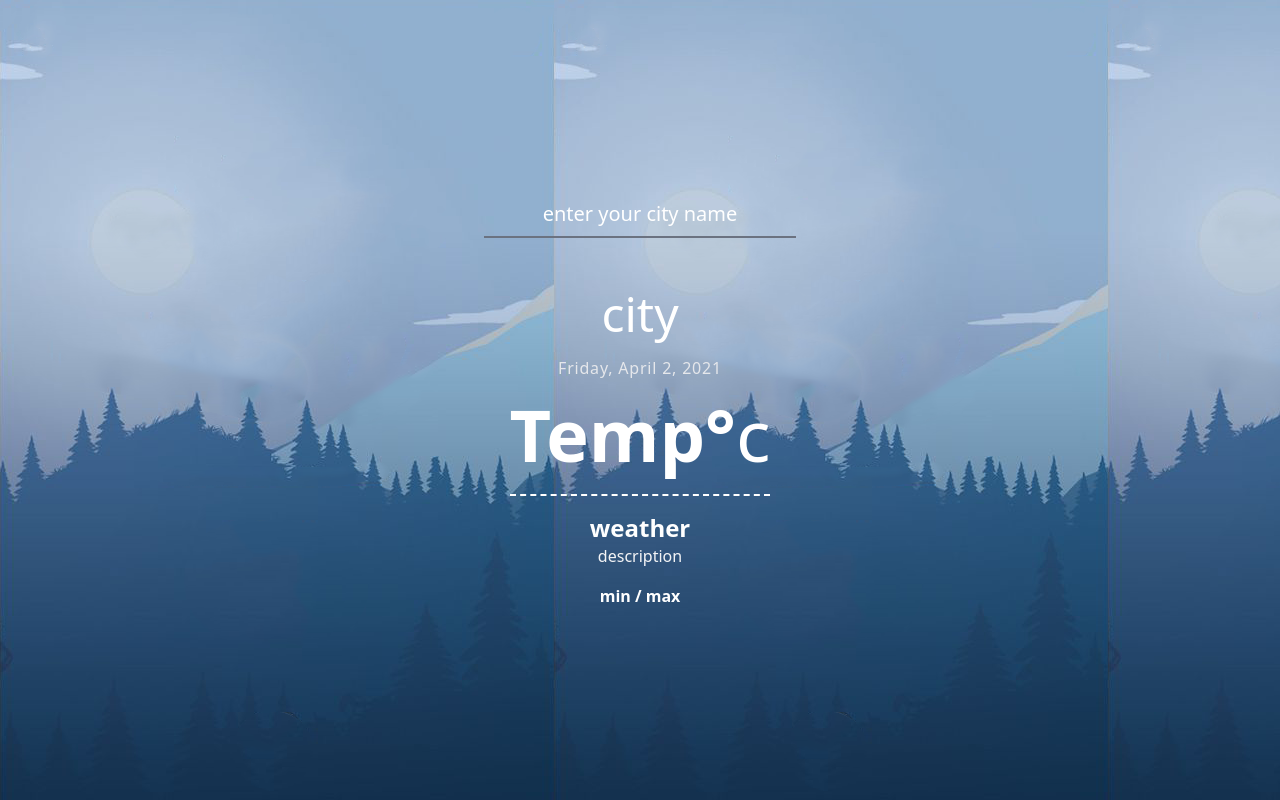
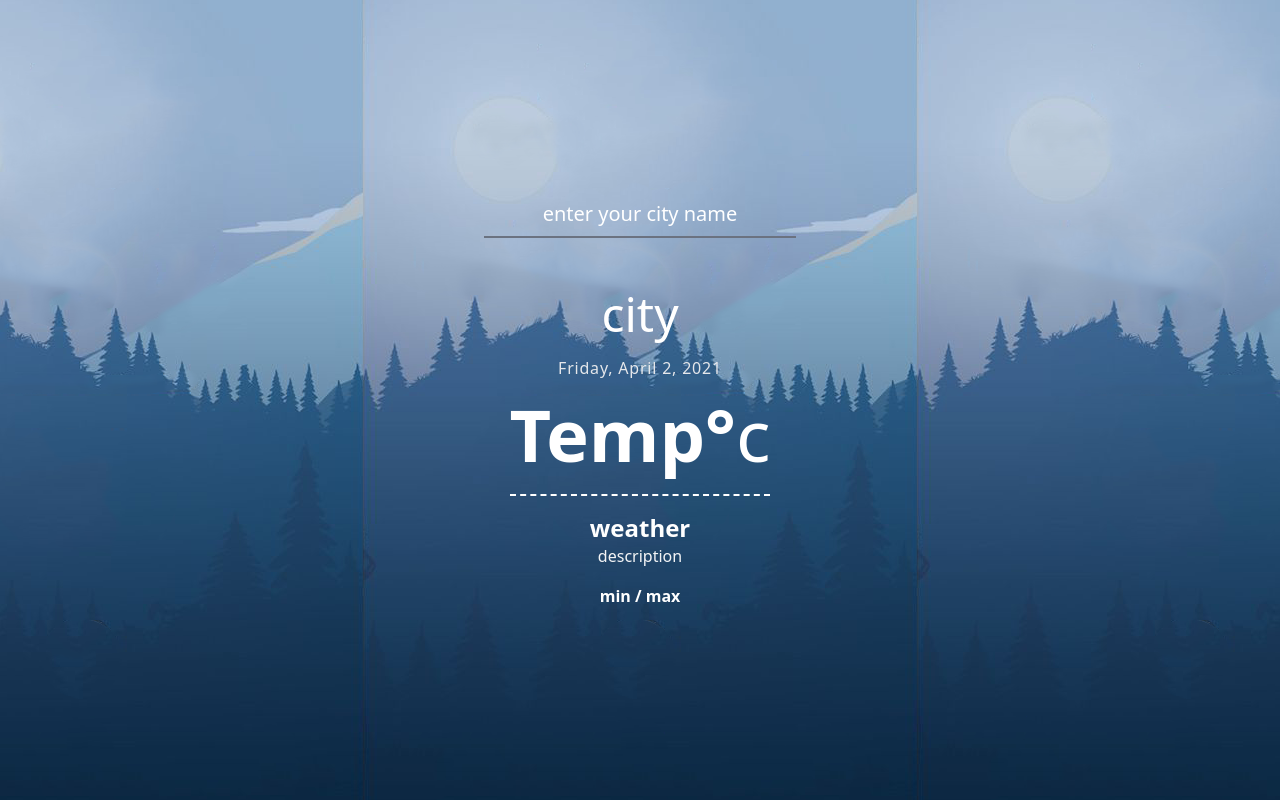
Before and after one commit to erfanansari/react-redux-weather-app, a React (Create React App) app: page / in a window 1280 px wide. Built offline with nearby package versions, Linux system fonts and the light colour scheme.

Commit message:
refactoring

```diff
--- a/src/components/App.js
+++ b/src/components/App.js
@@ -1,79 +1,12 @@
 import React from "react";
-import {connect} from "react-redux";
-import {fetchData, getInputValue} from "../actions";
-import '../index.css'
-import cloudy from '../assets/images/clouds.png'
-import sunny from '../assets/images/sunny.png'
+import WeatherUI from "./WeatherUI";
+import Container from "./Container";
 
-class App extends React.Component {
-    handleSubmit = (e) => {
-        e.preventDefault();
-        this.props.fetchData()
-    }
-
-    handleChange = (e) => {
-        this.props.getInputValue(e.target.value)
-    }
-
-    renderDate() {
-        const now = new Date();
-        const options = {
-            month: 'long',
-            day: 'numeric',
-            year: 'numeric',
-            weekday: 'long'
-        };
-        return new Intl.DateTimeFormat('en-US', options).format(now);
-    }
-
-
-    render() {
-        const {data} = this.props;
-        const conditions = ['Clear', 'Dust', 'Ash', 'Squall', 'Smoke', 'Tornado', 'Sand'];
-        const weatherCondition = data.weather ? data.weather[0].main : null;
-        return (
-            <div className="ui-container"
-                 style={{background: `url(${conditions.includes(weatherCondition) ? sunny : cloudy})`}}>
-                <div
-                    className="sm:max-w-full space-y-4 text-center max-h-screen"
-                    key={data.id}>
-                    <form className="" onSubmit={this.handleSubmit}>
-                        <input
-                            placeholder="enter your city name"
-                            className="border-b-2 placeholder-white border-gray-500 text-center md:mt-0 mb-9 bg-transparent mb-9 p-2 outline-none font-medium text-xl"
-                            onChange={this.handleChange}
-                            value={this.props.city} type="text"
-                            name="input"/>
-                    </form>
-                    {data.cod !== 200 && data.cod !== undefined ?
-                        <h1 className="font-normal text-2xl text-red-500">{`Error${data.cod}: ${data.message}`}</h1> : ''}
-                    <h1 className="font-normal text-5xl my-2 text-white">{data.name || 'city'}</h1>
-                    <h1 className="tracking-wider text-gray-200 font-medium py-0.5">{this.renderDate()}</h1>
-                    <h1 className="font-bold text-white text-7xl border-b-2 border-white border-dashed inline-block pb-6">{data.main ? `${Math.round(data.main.temp)}` : '' || 'Temp'}°<span
-                        className="font-medium">c</span></h1>
-                    <div className="flex items-center justify-center">
-                        <div>
-                            <h1 className="font-bold text-2xl text-white">{data.weather ? `${data.weather[0].main}` : '' || 'weather'}</h1>
-                            <h1 className="font-medium text-gray-100">{data.weather ? `${data.weather[0].description}` : '' || 'description'}</h1>
-                        </div>
-                        {data.weather ? <img
-                            src={`http://openweathermap.org/img/wn/${data.weather[0].icon}@2x.png`}
-                            alt="icon"/> : ''}
-                    </div>
-                    <h1 className="font-bold text-white">{data.main ? `${Math.floor(data.main.temp_min)}°c / ${Math.round(data.main.temp_max)}°c` : '' || 'min / max'}</h1>
-                </div>
-            </div>
-        )
-    }
+const App = () => {
+    return (
+        <Container>
+            <WeatherUI/>
+        </Container>
+    )
 }
-
-const mapStateToProps = state => {
-    return {
-        data: state.data,
-        city: state.city.searchTerm
-    }
-}
-export default connect(mapStateToProps, {
-    fetchData,
-    getInputValue
-})(App)
+export default App
--- /dev/null
+++ b/src/components/Container.js
@@ -0,0 +1,24 @@
+import React from 'react';
+import sunny from "../assets/images/sunny.png";
+import cloudy from "../assets/images/clouds.png";
+import {connect} from "react-redux";
+
+const Container = ({data, children}) => {
+    const conditions = ['Clear', 'Dust', 'Ash', 'Squall', 'Smoke', 'Tornado', 'Sand'];
+    const weatherCondition = data.weather ? data.weather[0].main : null;
+    return (
+        <div className="ui-container"
+             style={{background: `url(${conditions.includes(weatherCondition) ? sunny : cloudy}) center fixed`}}>
+            {children}
+        </div>
+    );
+};
+
+
+const mapStateToProps = ({data, searchTerm}) => {
+    return {
+        data,
+        searchTerm
+    }
+}
+export default connect(mapStateToProps, null)(Container)
--- /dev/null
+++ b/src/components/Date.js
@@ -0,0 +1,21 @@
+import React from 'react';
+import '../index.css'
+
+const getDate = () => {
+    const now = new Date();
+    const options = {
+        month: 'long',
+        day: 'numeric',
+        year: 'numeric',
+        weekday: 'long'
+    };
+    return new Intl.DateTimeFormat('en-US', options).format(now);
+}
+
+const LongDate = () => {
+    return (
+        <h1 className="h1-data">{getDate()}</h1>
+    );
+};
+
+export default LongDate;
--- /dev/null
+++ b/src/components/Error.js
@@ -0,0 +1,21 @@
+import React from 'react';
+import {connect} from "react-redux";
+import '../index.css'
+
+const Error = ({data}) => {
+    return (
+        <>
+            {
+                data.cod !== 200 && data.cod !== undefined ?
+                    <h1 className="font-normal text-2xl text-red-500">{`Error${data.cod}: ${data.message}`}</h1> : ''
+            }
+        </>
+    );
+};
+
+const mapStateToProps = ({data}) => {
+    return {
+        data
+    }
+}
+export default connect(mapStateToProps, null)(Error)
--- /dev/null
+++ b/src/components/SearchTermInput.js
@@ -0,0 +1,39 @@
+import React from 'react';
+import {connect} from "react-redux";
+import {fetchData, getInputValue} from "../actions";
+import '../index.css'
+class SearchTermInput extends React.Component {
+    handleSubmit = (e) => {
+        e.preventDefault();
+        this.props.fetchData()
+    }
+
+    handleChange = (e) => {
+        this.props.getInputValue(e.target.value)
+    }
+
+    render() {
+        return (
+            <form className="" onSubmit={this.handleSubmit}>
+                <input
+                    placeholder="enter your city name"
+                    className="search-term-input text-center"
+                    onChange={this.handleChange}
+                    value={this.props.city} type="text"
+                    name="input"/>
+            </form>
+        )
+    };
+
+}
+
+const mapStateToProps = ({data, searchTerm}) => {
+    return {
+        data,
+        searchTerm
+    }
+}
+export default connect(mapStateToProps, {
+    fetchData,
+    getInputValue
+})(SearchTermInput);
--- /dev/null
+++ b/src/components/WeatherCondition.js
@@ -0,0 +1,25 @@
+import React from 'react';
+import {connect} from "react-redux";
+
+import '../index.css'
+
+const WeatherCondition = ({data}) => {
+    return (
+        <div className="flex-center">
+            <div>
+                <h1 className="font-bold text-2xl text-white">{data.weather ? `${data.weather[0].main}` : 'weather'}</h1>
+                <h1 className="font-medium text-gray-100">{data.weather ? `${data.weather[0].description}` : 'description'}</h1>
+            </div>
+            {data.weather && <img
+                src={`http://openweathermap.org/img/wn/${data.weather[0].icon}@2x.png`}
+                alt="icon"/>}
+        </div>
+    );
+};
+const mapStateToProps = ({data, searchTerm}) => {
+    return {
+        data,
+        searchTerm
+    }
+}
+export default connect(mapStateToProps, null)(WeatherCondition);
--- /dev/null
+++ b/src/components/WeatherUI.js
@@ -0,0 +1,29 @@
+import React from 'react';
+import SearchTermInput from "./SearchTermInput";
+import Error from "./Error";
+import Date from "./Date";
+import WeatherCondition from "./WeatherCondition";
+import {connect} from "react-redux";
+import '../index.css'
+
+const WeatherUi = ({data}) => {
+    return (
+        <div className="sm:max-w-full space-y-4 text-center max-h-screen">
+            <SearchTermInput/>
+            <Error/>
+            <h1 className="font-normal text-5xl my-2 text-white">{data.name || 'city'}</h1>
+            <Date/>
+            <h1 className="h1-temp font-bold text-white">{data.main ? `${Math.round(data.main.temp)}` : 'Temp'}°<span
+                className="font-medium">c</span></h1>
+            <WeatherCondition/>
+            <h1 className="font-bold text-white">{data.main ? `${Math.floor(data.main.temp_min)}°c / ${Math.round(data.main.temp_max)}°c` : 'min / max'}</h1>
+        </div>
+    );
+};
+const mapStateToProps = ({data, searchTerm}) => {
+    return {
+        data,
+        searchTerm
+    }
+}
+export default connect(mapStateToProps, null)(WeatherUi);
--- a/src/index.css
+++ b/src/index.css
@@ -1,22 +1,32 @@
 @tailwind base;
 @tailwind components;
 
-.ui-container{
+.ui-container {
     display: flex;
     min-height: 100vh;
     justify-content: center;
     align-items: center;
     transition: all .4s ease;
-    background-repeat: repeat-x !important;
-    background-size: 100% 100% !important;
-    background-attachment: fixed !important;
-    background-clip: padding-box;
 }
 
 @media only screen and (min-width: 992px) {
-    .ui-container{
-        background-size: auto !important;
-        background-repeat: repeat !important;
+    .ui {
+        background-size: auto;
     }
 }
+
+.h1-temp {
+    @apply text-7xl border-b-2 border-white border-dashed inline-block pb-6;
+}
+.h1-data{
+    @apply tracking-wider text-gray-200 font-medium py-0.5;
+}
+
+.search-term-input {
+    @apply md:mt-0 mb-9 bg-transparent mb-9 p-2 outline-none font-medium text-xl border-b-2 placeholder-white border-gray-500;
+}
+.flex-center{
+    @apply flex items-center justify-center;
+}
+
 @tailwind utilities;
--- a/src/reducers/dataReducer.js
+++ b/src/reducers/dataReducer.js
@@ -1,12 +1,11 @@
 import {FETCH_DATA} from "../actions/types";
 
-const INITIAL_STATE = {data: {}}
+const INITIAL_STATE = {}
 
 const dataReducer = (state = INITIAL_STATE, action) => {
     switch (action.type) {
         case FETCH_DATA:
-            // return {...state,data:action.payload}
-            return state.data = action.payload
+            return action.payload
         default:
             return state;
     }
--- a/src/reducers/getInputValueReducer.js
+++ b/src/reducers/getInputValueReducer.js
@@ -1,11 +1,11 @@
 import {GET_INPUT_VALUE} from "../actions/types";
 
-const INITIAL_STATE = {searchTerm: ''}
+const INITIAL_STATE = '';
 
 const getInputValueReducer = (state = INITIAL_STATE, action) => {
     switch (action.type) {
         case GET_INPUT_VALUE:
-            return {...state, searchTerm: action.term}
+            return action.term
         default:
             return state;
     }
--- a/src/reducers/index.js
+++ b/src/reducers/index.js
@@ -4,5 +4,5 @@ import getInputValueReducer from './getInputValueReducer'
 
 export default combineReducers({
     data: dataReducer,
-    city: getInputValueReducer
+    searchTerm: getInputValueReducer
 })
```
Also changed, not shown: src/actions/index.js (+1 -7 lines).
